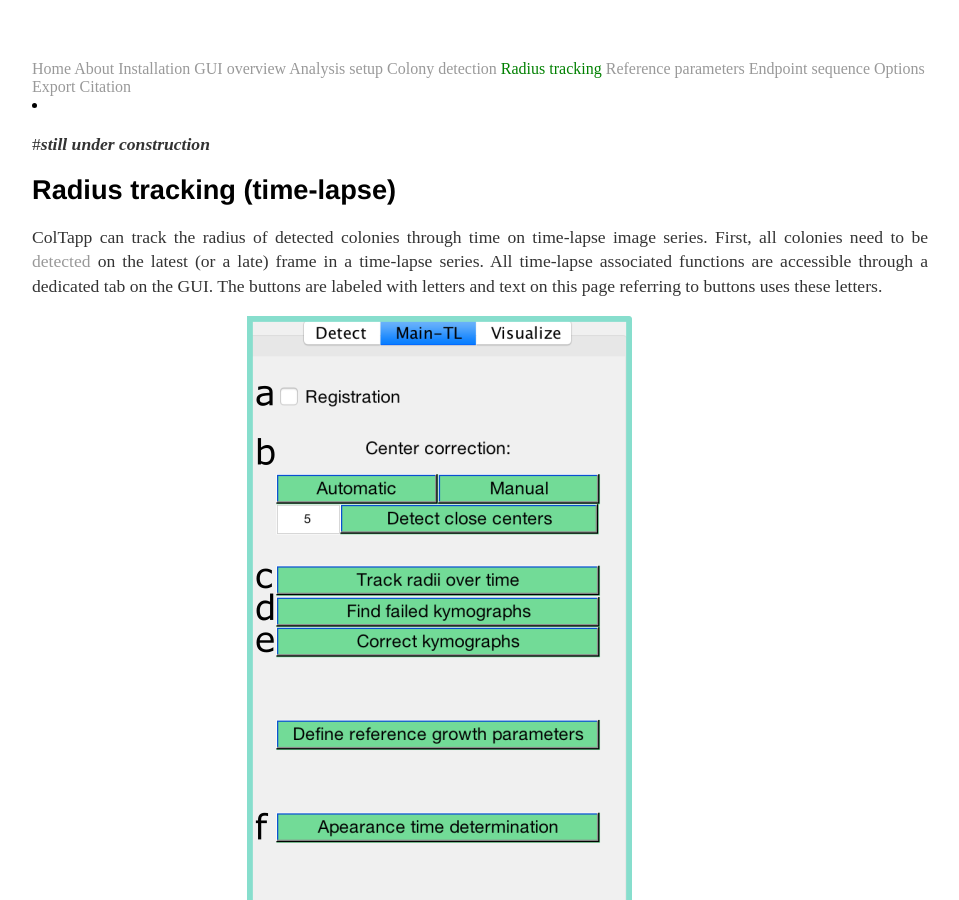
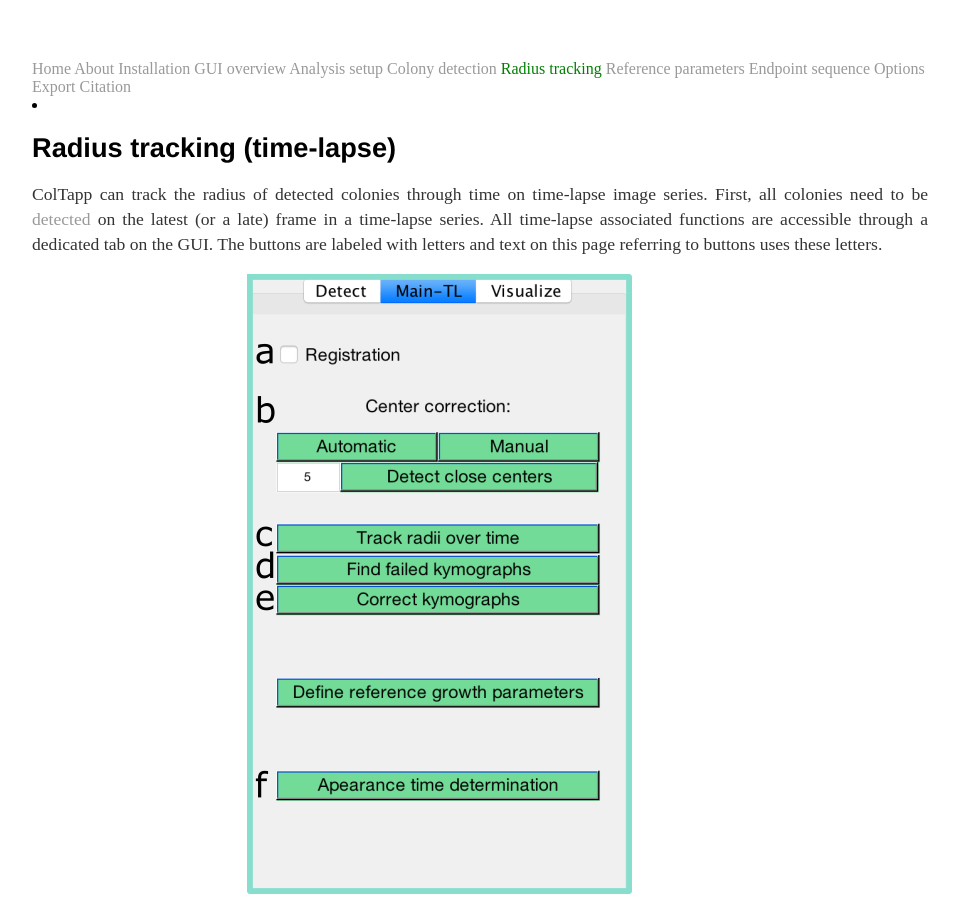
Before and after one commit to ColTapp/ColTapp.github.io, a Jekyll site: the page built from timelapse.md, in a window 1280 px wide and 900 px high. Shown: the whole window, without its empty margins (160-1119 px from the left). Built offline with Jekyll 4.4.1, drawn with Linux system fonts in a browser that asks for light colours; some of the changed text lies outside the part shown.

Commit message:
Update timelapse.md

```diff
--- a/timelapse.md
+++ b/timelapse.md
@@ -2,9 +2,6 @@
 layout: default
 title: Time-lapse
 ---
-
-#*__still under construction__*
-
 # Radius tracking (time-lapse)
 ColTapp can track the radius of detected colonies through time on time-lapse image series. First, all colonies need to be [detected]({{site.url}}/detect.html) on the latest (or a late) frame in a time-lapse series. All time-lapse associated functions are accessible through a dedicated tab on the GUI. The buttons are labeled with letters and text on this page referring to buttons uses these letters.
 <figure>
@@ -76,6 +73,3 @@
 | Mask scaling | Edge | Scaling factor for initial mask creating for iterative contouring |
 | Line length | Edge | Length in pixels of a line closing morphological operation |
 | Line angle | Edge | Angle of a line closing morphological operation |
-
-
-#*__still under construction__*
```
